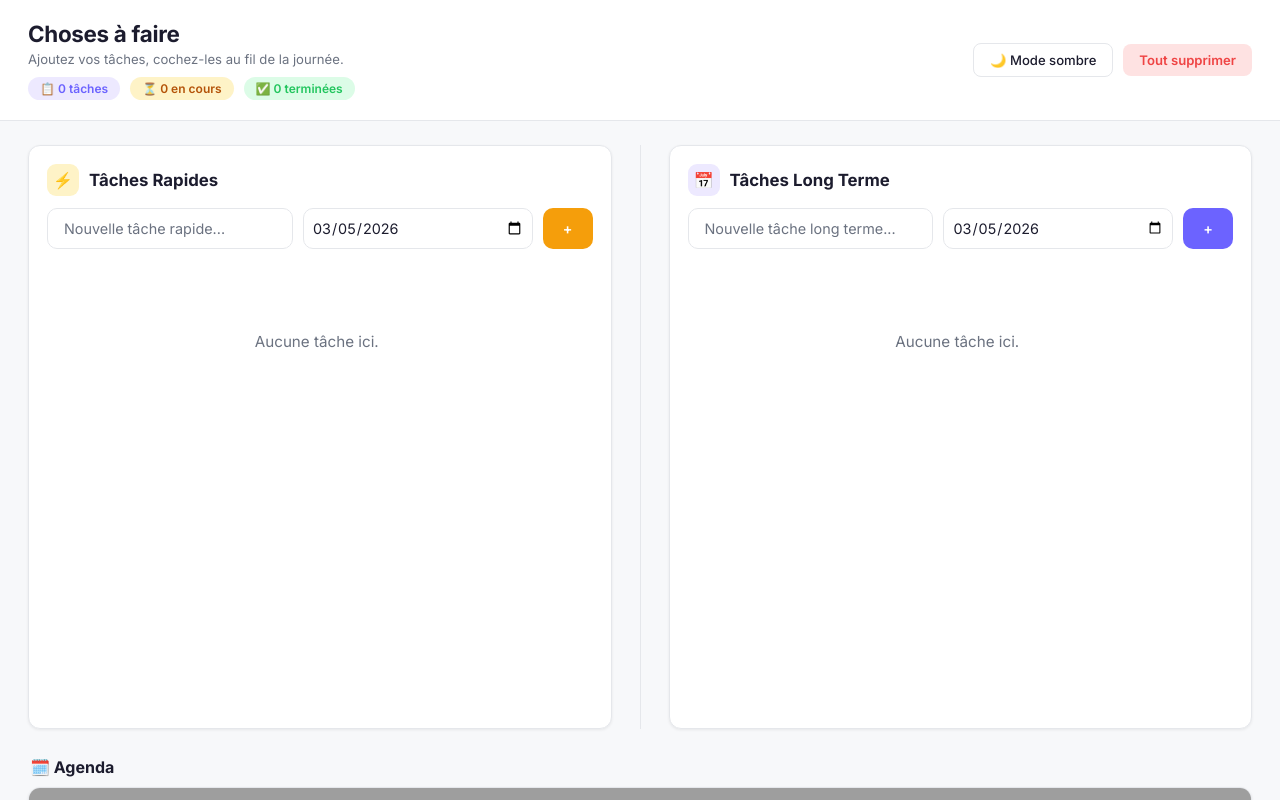
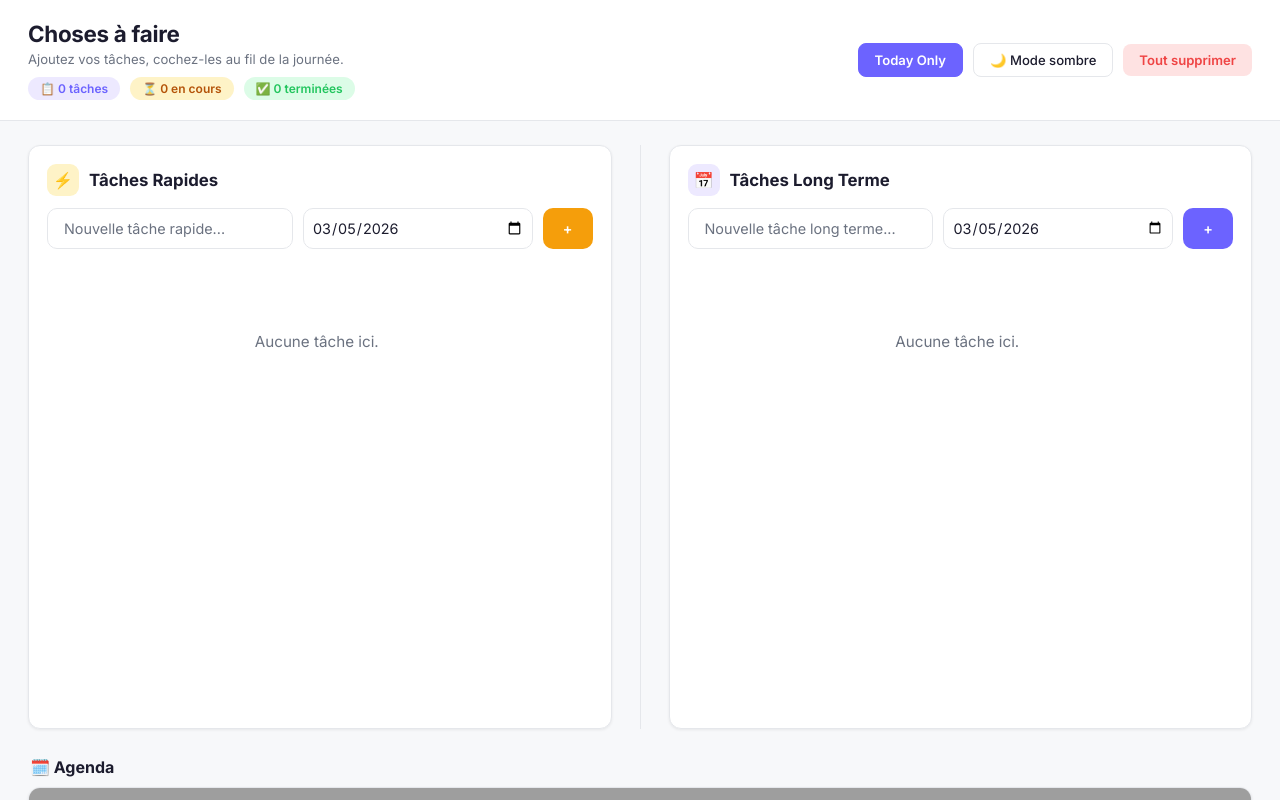
Before and after one commit to LohanVapaille/tasks-list, a React (Vite) app: page / in a window 1280 px wide. Built offline with nearby package versions, Linux system fonts and the light colour scheme; grey boxes are pictures that could not be loaded.

Commit message:
feat: todey only button

```diff
--- a/src/App.css
+++ b/src/App.css
@@ -146,6 +146,26 @@ header p {
   transition:
     background 0.2s,
     border-color 0.2s;
+}
+
+.btn-today-filter {
+  background: var(--accent);
+  border: 1.5px solid var(--accent);
+  color: #fff;
+  padding: 8px 16px;
+  border-radius: 8px;
+  cursor: pointer;
+  font-family: inherit;
+  font-size: 0.82rem;
+  font-weight: 600;
+  transition: background 0.2s, border-color 0.2s, box-shadow 0.2s;
+}
+
+.btn-today-filter:hover,
+.btn-today-filter.active {
+  background: #5148e5;
+  border-color: #5148e5;
+  box-shadow: 0 2px 8px rgba(108, 99, 255, 0.25);
 }
 
 .btndarkmode:hover {
--- a/src/App.jsx
+++ b/src/App.jsx
@@ -1,4 +1,4 @@
-import { useEffect } from "react";
+import { useEffect, useState } from "react";
 import Header from "./components/Header";
 import NoteForm from "./components/NoteForm";
 import NoteList from "./components/NoteList";
@@ -10,6 +10,7 @@ const STORAGE_KEY = "mes-notes";
 
 function AppContent() {
   const { notes, isDarkMode } = useAppContext();
+  const [todayOnly, setTodayOnly] = useState(false);
 
   useEffect(() => {
     localStorage.setItem(STORAGE_KEY, JSON.stringify(notes));
@@ -17,7 +18,10 @@ function AppContent() {
 
   return (
     <div className={`app ${isDarkMode ? "dark" : "light"}`}>
-      <Header />
+      <Header
+        todayOnly={todayOnly}
+        onToggleTodayOnly={() => setTodayOnly((active) => !active)}
+      />
 
       <main className="main-layout">
         <section className="tasks-row">
@@ -28,7 +32,7 @@ function AppContent() {
             </div>
             <NoteForm category="fast" />
             <div className="scrollable-list">
-              <NoteList category="fast" />
+              <NoteList category="fast" todayOnly={todayOnly} />
             </div>
           </div>
 
@@ -41,7 +45,7 @@ function AppContent() {
             </div>
             <NoteForm category="long" />
             <div className="scrollable-list">
-              <NoteList category="long" />
+              <NoteList category="long" todayOnly={todayOnly} />
             </div>
           </div>
         </section>
--- a/src/components/Header.jsx
+++ b/src/components/Header.jsx
@@ -1,6 +1,6 @@
 import useAppContext from "../context/useAppContext";
 
-const Header = () => {
+const Header = ({ todayOnly, onToggleTodayOnly }) => {
   const { isDarkMode, toggleDarkMode, clearAllNotes, notesSummary } =
     useAppContext();
 
@@ -25,6 +25,13 @@ const Header = () => {
       </div>
 
       <div className="header-actions">
+        <button
+          className={`btn-today-filter${todayOnly ? " active" : ""}`}
+          onClick={onToggleTodayOnly}
+          aria-pressed={todayOnly}
+        >
+          Today Only{todayOnly ? " ✓" : ""}
+        </button>
         <button className="btndarkmode" onClick={toggleDarkMode}>
           {isDarkMode ? "☀️ Mode clair" : "🌙 Mode sombre"}
         </button>
--- a/src/components/NoteList.jsx
+++ b/src/components/NoteList.jsx
@@ -88,11 +88,21 @@ const NoteCard = ({ note }) => {
   );
 };
 
-const NoteList = ({ category }) => {
+const getTodayString = () => {
+  const today = new Date();
+  const year = today.getFullYear();
+  const month = String(today.getMonth() + 1).padStart(2, "0");
+  const day = String(today.getDate()).padStart(2, "0");
+  return `${year}-${month}-${day}`;
+};
+
+const NoteList = ({ category, todayOnly = false }) => {
   const { notes } = useAppContext();
 
   const filteredNotes = notes.filter(
-    (note) => (note.category || "fast") === category,
+    (note) =>
+      (note.category || "fast") === category &&
+      (!todayOnly || note.date === getTodayString()),
   );
 
   if (filteredNotes.length === 0) {
```
